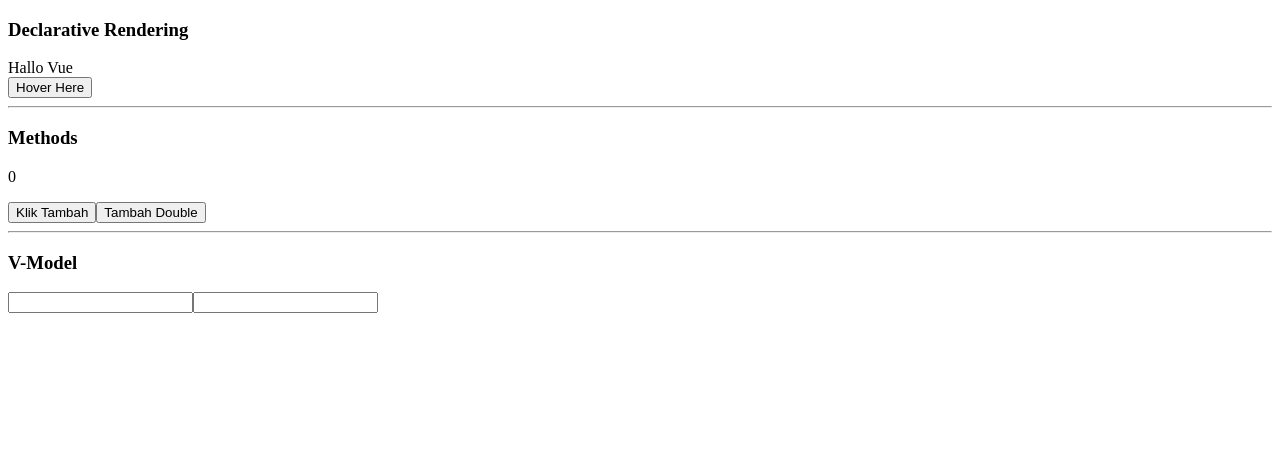
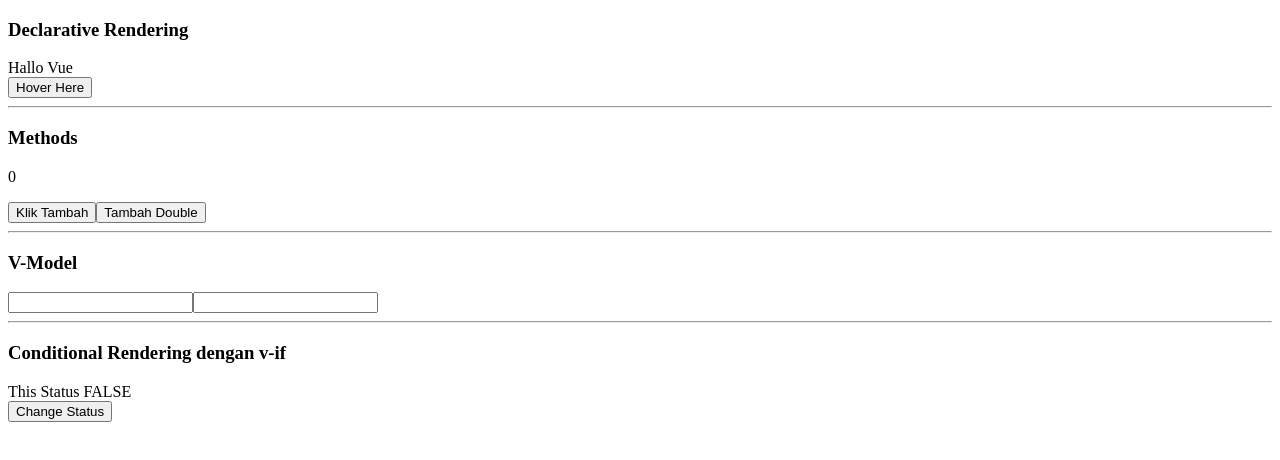
Before and after one commit to khoirulmustofa/latihan_vue, a Vue app: page / in a window 1280 px wide. Shown: the top 460 px of the page. Built offline with nearby package versions, Linux system fonts and the light colour scheme.

Commit message:
5 Conditional Rendering dengan v-if

```diff
--- a/src/App.vue
+++ b/src/App.vue
@@ -17,6 +17,12 @@
   <input v-model="inputText" />
 
   <input type="text" :value="inputText" @input="inputText = $event.target.inputText" />
+  <!-- ================================== -->
+  <hr>
+  <h3>Conditional Rendering dengan v-if</h3>
+  <div v-if="status">This status TRUE</div>
+  <div v-else>This Status FALSE</div>
+  <button @click="changeStatus">Change Status</button>
 
 </template>
 <script>
@@ -27,12 +33,17 @@ export default {
       messege: 'Hallo Vue',
       tooltip: 'This Tooltip',
       count: 0,
-      inputText: ""
+      inputText: "",
+      status: false,
+      status2:true
     }
   },
   methods: {
     addDouble() {
       this.count = this.count + 5;
+    },
+    changeStatus(){
+      this.status= !this.status
     }
   }
 }
```
